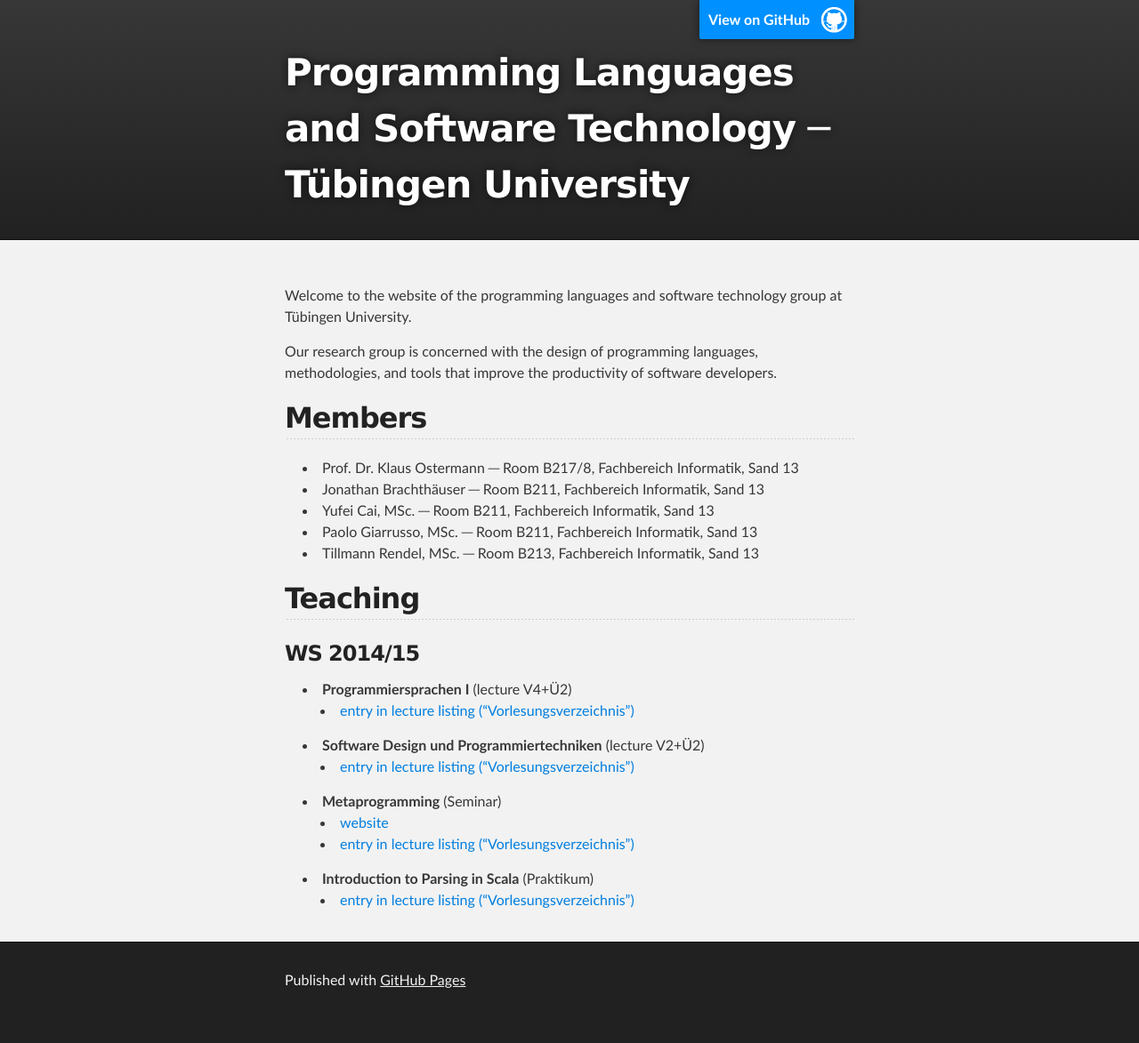
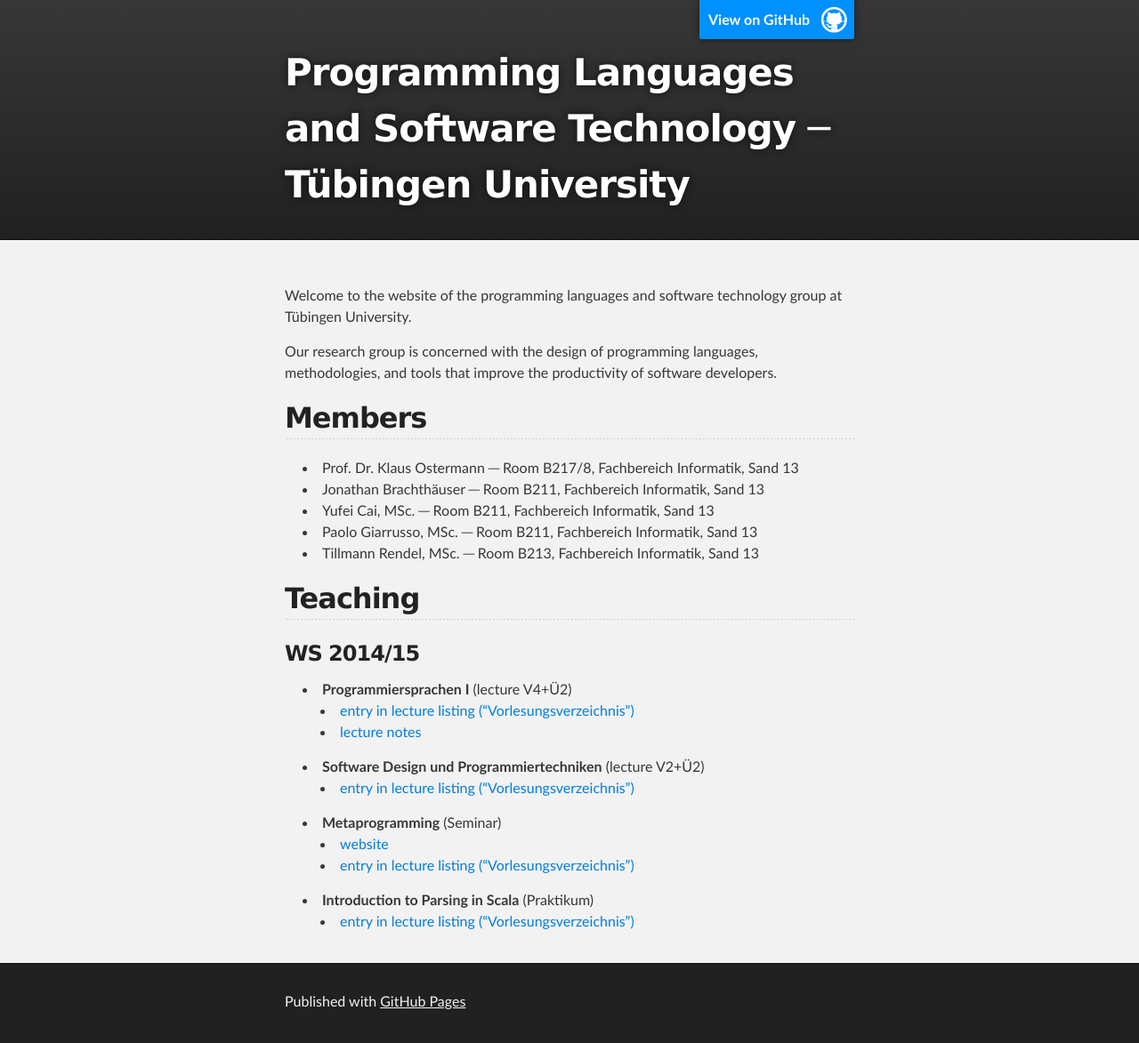
Before and after one commit to ps-mr/ps-mr.github.io, a Jekyll site: the page built from index.md, in a window 1280 px wide. Shown: the whole page at 89% size. Built offline with Jekyll 4.4.1, drawn with Linux system fonts in a browser that asks for light colours; before the commit the page ends 1149 px from its top, so only the background shows below that.

Commit message:
Link to PL-I lecture notes.

```diff
--- a/index.md
+++ b/index.md
@@ -19,6 +19,7 @@ Our research group is concerned with the design of programming languages, method
 
 * **Programmiersprachen I** (lecture V4+Ü2)
   - [entry in lecture listing ("Vorlesungsverzeichnis")](http://campus.verwaltung.uni-tuebingen.de/lsfpublic/rds?state=verpublish&status=init&vmfile=no&publishid=113711&moduleCall=webInfo&publishConfFile=webInfo&publishSubDir=veranstaltung)
+  - [lecture notes](https://github.com/klauso/PL1-2014)
 * **Software Design und Programmiertechniken** (lecture V2+Ü2)
   - [entry in lecture listing ("Vorlesungsverzeichnis")](http://campus.verwaltung.uni-tuebingen.de/lsfpublic/rds?state=verpublish&status=init&vmfile=no&publishid=113720&moduleCall=webInfo&publishConfFile=webInfo&publishSubDir=veranstaltung)
 * **Metaprogramming** (Seminar)
```
